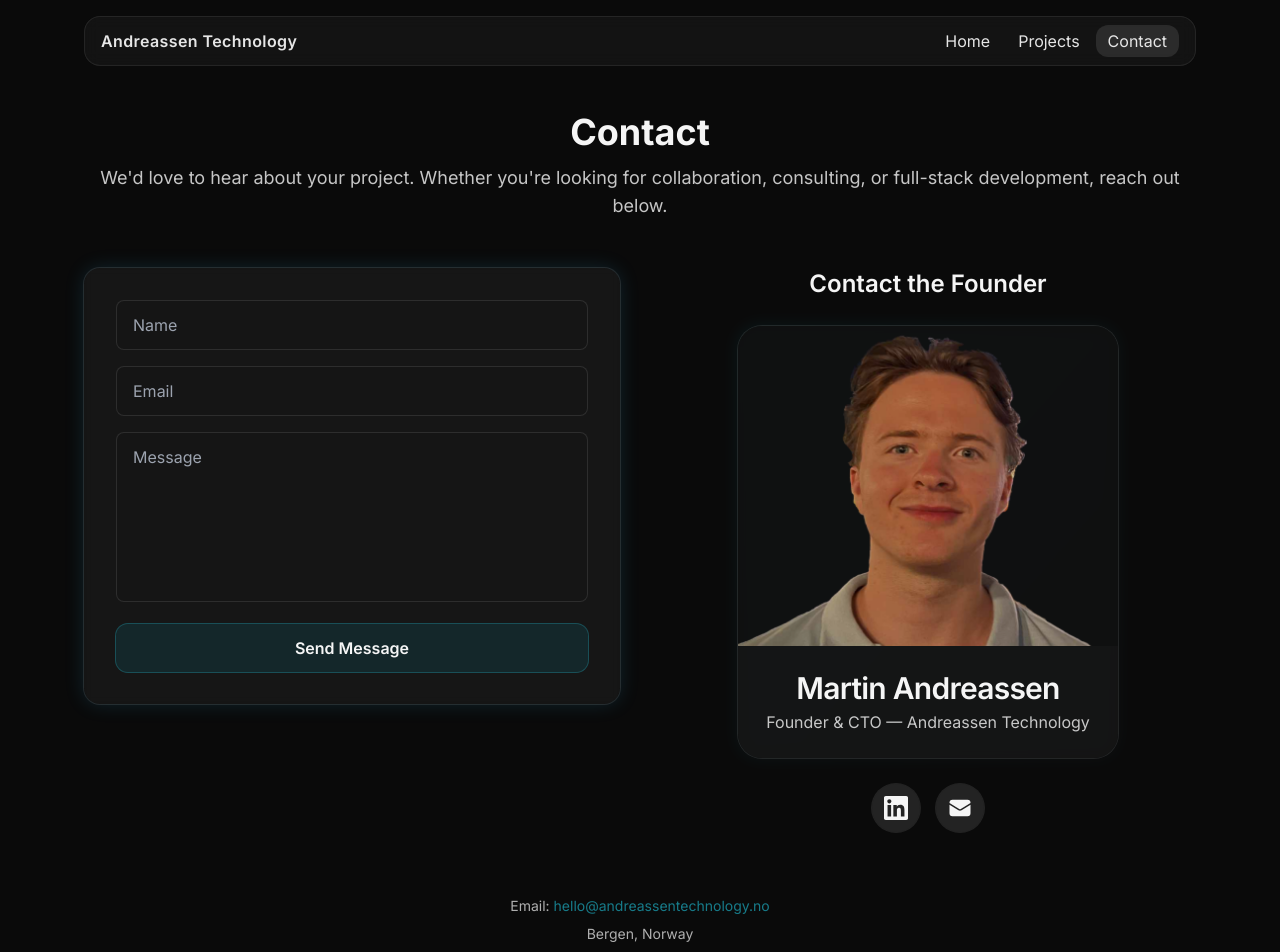
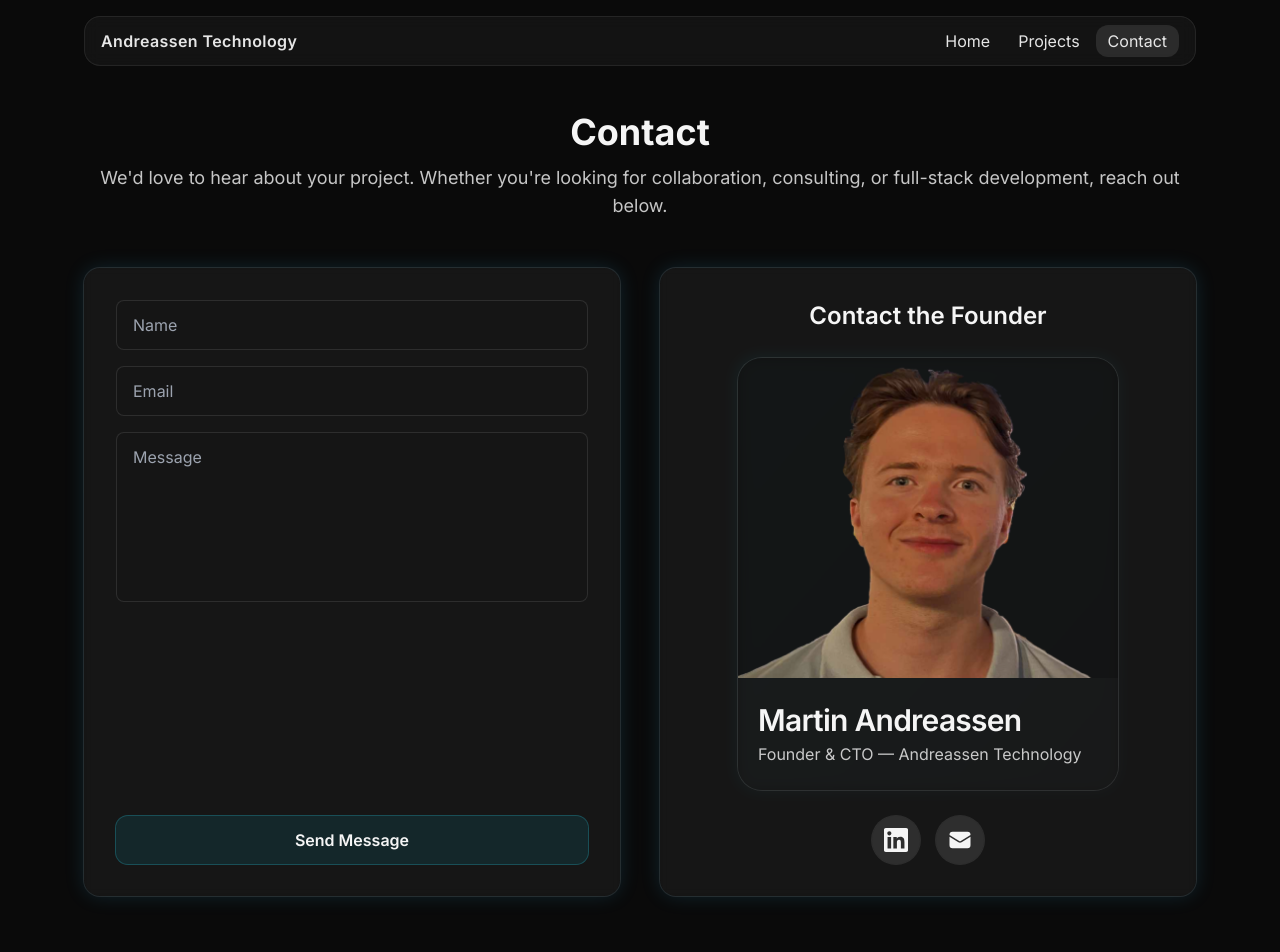
Before and after one commit to AndreassenKapital/andreassenTechhjemmeside, a Next.js app: page /contact in a window 1280 px wide. Shown: the top 952 px of the page. Built offline with nearby package versions, Linux system fonts and the light colour scheme.

Commit message:
style(contact): align contact form and founder card to equal height

```diff
--- a/app/contact/page.tsx
+++ b/app/contact/page.tsx
@@ -28,9 +28,10 @@
           </div>
 
           {/* Main Content Grid */}
-          <div className="max-w-6xl mx-auto grid grid-cols-1 md:grid-cols-2 gap-10 items-start mb-16">
+          <div className="max-w-6xl mx-auto grid grid-cols-1 md:grid-cols-2 gap-10 items-stretch mb-16">
             {/* Contact Form */}
-            <form onSubmit={onSubmit} className="bg-white/5 backdrop-blur-sm rounded-2xl p-8 ring-1 ring-white/10 shadow-[0_0_20px_rgba(56,189,248,0.15)] space-y-4">
+            <form onSubmit={onSubmit} className="bg-white/5 backdrop-blur-sm rounded-2xl p-8 ring-1 ring-white/10 shadow-[0_0_20px_rgba(56,189,248,0.15)] flex flex-col justify-between h-full">
+              <div className="space-y-4">
                 <input
                   name="name"
                   placeholder="Name"
@@ -51,18 +52,22 @@
                   required
                   className="w-full rounded-lg bg-neutral-900/80 px-4 py-3 border border-white/10 focus:ring-2 focus:ring-cyan-400/50 outline-none transition resize-none"
                 />
+              </div>
+              <div>
                 <button
-                className="w-full rounded-xl bg-cyan-500/10 ring-1 ring-cyan-400/30 hover:bg-cyan-500/20 transition-all py-3 font-semibold"
+                  className="w-full mt-6 rounded-xl bg-cyan-500/10 ring-1 ring-cyan-400/30 hover:bg-cyan-500/20 transition-all py-3 font-semibold"
                 >
                   Send Message
                 </button>
-              {status && <p className="text-sm text-center text-cyan-400">{status}</p>}
+                {status && <p className="text-sm text-center text-cyan-400 mt-2">{status}</p>}
+              </div>
             </form>
 
             {/* Contact the Founder */}
-            <div className="flex flex-col items-center text-center">
-              <h2 className="text-2xl font-semibold mb-6">Contact the Founder</h2>
-              <div className="w-full max-w-sm mb-6">
+            <div className="flex flex-col justify-between items-center bg-white/5 backdrop-blur-sm rounded-2xl p-8 ring-1 ring-white/10 shadow-[0_0_20px_rgba(56,189,248,0.15)] h-full">
+              <div className="w-full">
+                <h2 className="text-2xl font-semibold mb-6 text-center">Contact the Founder</h2>
+                <div className="w-full max-w-sm mx-auto">
                   <SimpleProfileCard
                     name="Martin Andreassen"
                     role="Founder & CTO — Andreassen Technology"
@@ -71,7 +76,8 @@
                     intensity={0.25}
                   />
                 </div>
-              <div className="flex justify-center gap-4">
+              </div>
+              <div className="flex justify-center gap-4 mt-6">
                 <a
                   href="https://www.linkedin.com/in/martin-andreassen-895b2a290/"
                   target="_blank"
```
Lines whose indentation alone changed are shown as unchanged.
